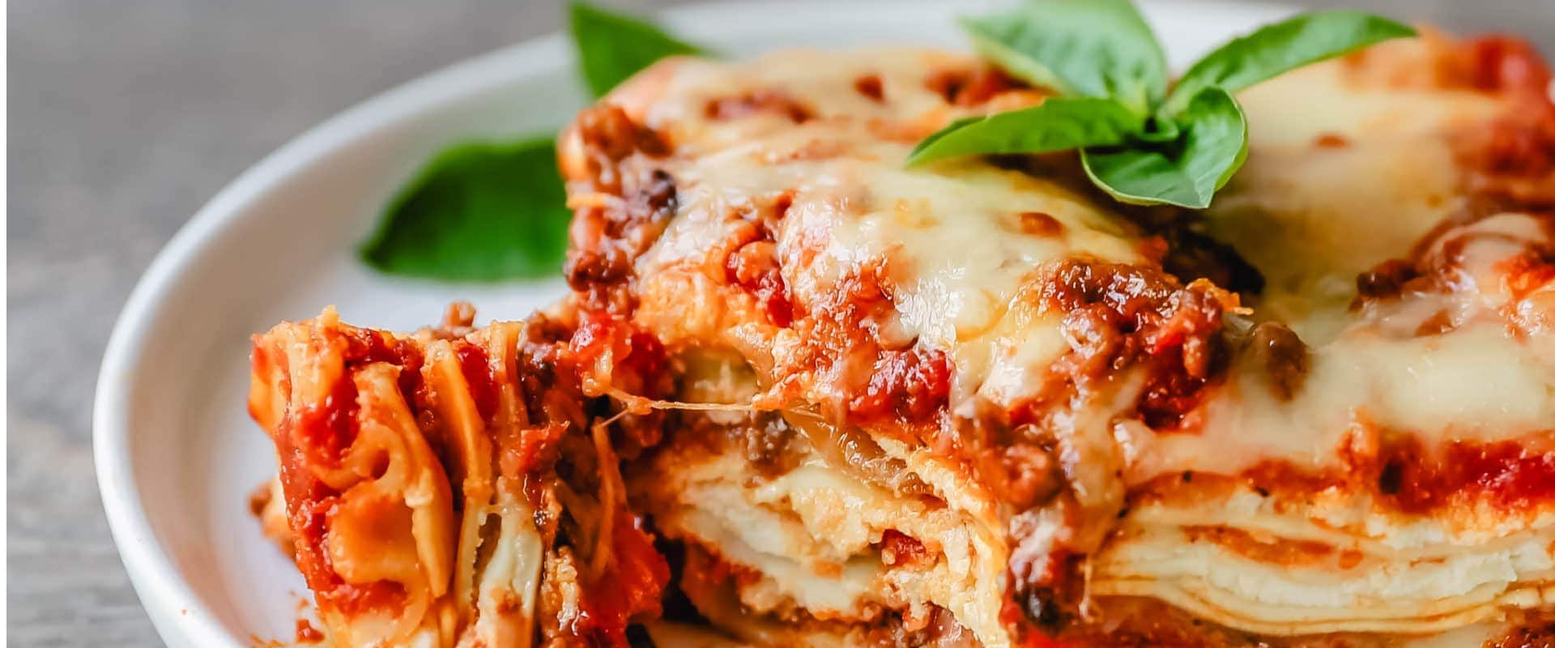
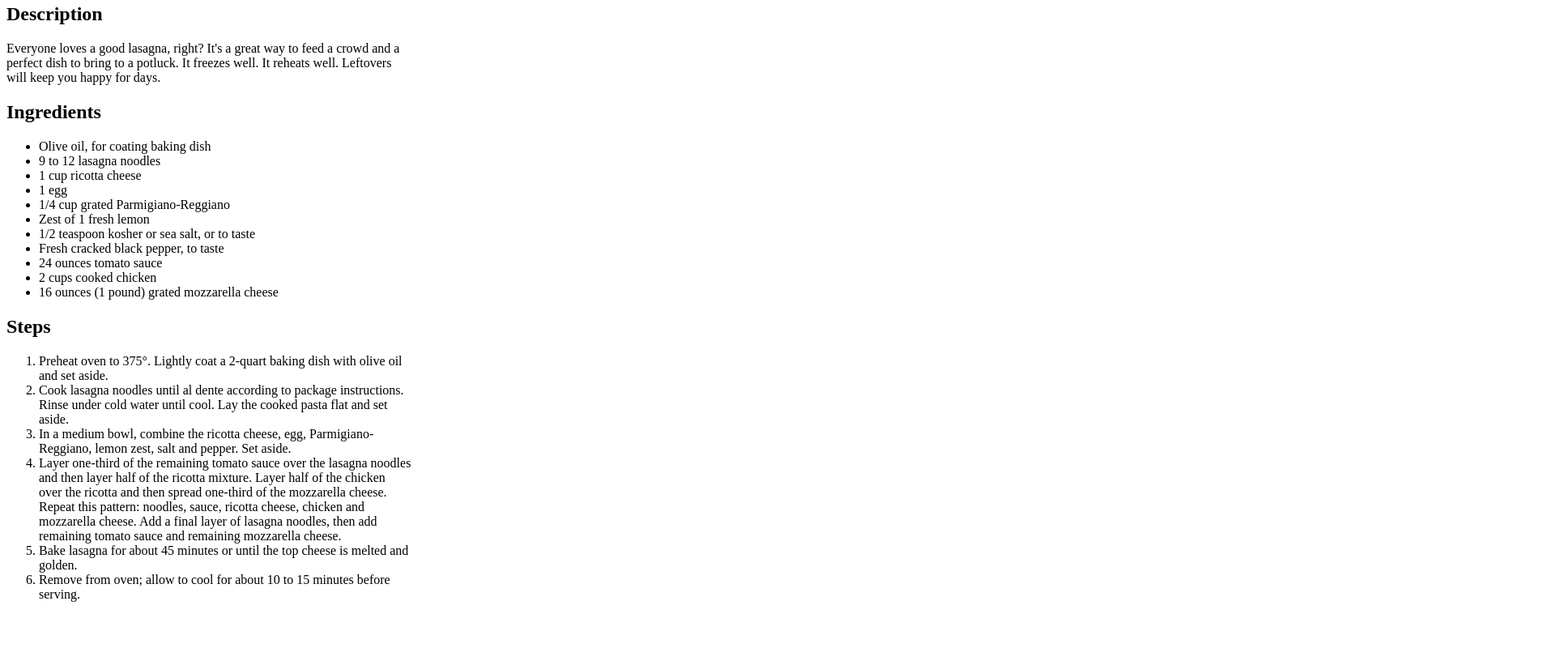
Before and after one commit to dev-pedroalmeida/odin-recipes, a plain HTML site: page recipes/lasagna.html in a window 1280 px wide. Shown: the part 280-1080 px from the top of the page at 81% size, 1920 px wide, since content can reach past the window. After the commit the page ends 1039 px from the top, so only its background shows below. Drawn offline with Linux system fonts and the light colour scheme.

Commit message:
Make structure for lasagna recipe page

```diff
--- a/recipes/lasagna.html
+++ b/recipes/lasagna.html
@@ -1,13 +1,54 @@
 <!DOCTYPE html>
 <html lang="en">
+
 <head>
     <meta charset="UTF-8">
     <meta http-equiv="X-UA-Compatible" content="IE=edge">
     <meta name="viewport" content="width=device-width, initial-scale=1.0">
     <title>Recipes: Lasagna</title>
 </head>
-<body>
+
+<body style="width: 500px;">
     <h1>Lasagna Recipe</h1>
-    <img src="Lasagna.jpg">
+    <img src="Lasagna.jpg" style="width: 300px;">
+
+    <h2>Description</h2>
+    <p>
+        Everyone loves a good lasagna, right? It's a great way to feed a crowd and a perfect
+        dish to bring to a potluck. It freezes well. It reheats well.
+        Leftovers will keep you happy for days.
+    </p>
+
+    <h2>Ingredients</h2>
+    <ul>
+        <li>Olive oil, for coating baking dish</li>
+        <li>9 to 12 lasagna noodles</li>
+        <li>1 cup ricotta cheese</li>
+        <li>1 egg</li>
+        <li>1/4 cup grated Parmigiano-Reggiano</li>
+        <li>Zest of 1 fresh lemon</li>
+        <li>1/2 teaspoon kosher or sea salt, or to taste</li>
+        <li>Fresh cracked black pepper, to taste</li>
+        <li>24 ounces tomato sauce</li>
+        <li>2 cups cooked chicken</li>
+        <li>16 ounces (1 pound) grated mozzarella cheese</li>
+    </ul>
+
+    <h2>Steps</h2>
+    <ol>
+        <li>Preheat oven to 375°. Lightly coat a 2-quart baking dish with olive oil and set aside.</li>
+        <li>Cook lasagna noodles until al dente according to package instructions. Rinse under cold water until cool.
+            Lay the cooked pasta flat and set aside.</li>
+        <li>In a medium bowl, combine the ricotta cheese, egg, Parmigiano-Reggiano, lemon zest, salt and pepper. Set
+            aside.</li>
+        <li>Layer one-third of the remaining tomato sauce over the lasagna noodles and then layer half of the ricotta
+            mixture. Layer half of the chicken over the ricotta and then spread one-third of the mozzarella cheese.
+            Repeat this pattern: noodles, sauce, ricotta cheese, chicken and mozzarella cheese. Add a final layer of
+            lasagna noodles, then add remaining tomato sauce and remaining mozzarella cheese.</li>
+        <li>Bake lasagna for about 45 minutes or until the top cheese is melted and golden.</li>
+        <li>Remove from oven; allow to cool for about 10 to 15 minutes before serving.</li>
+    </ol>
+
 </body>
+
 </html>
```
